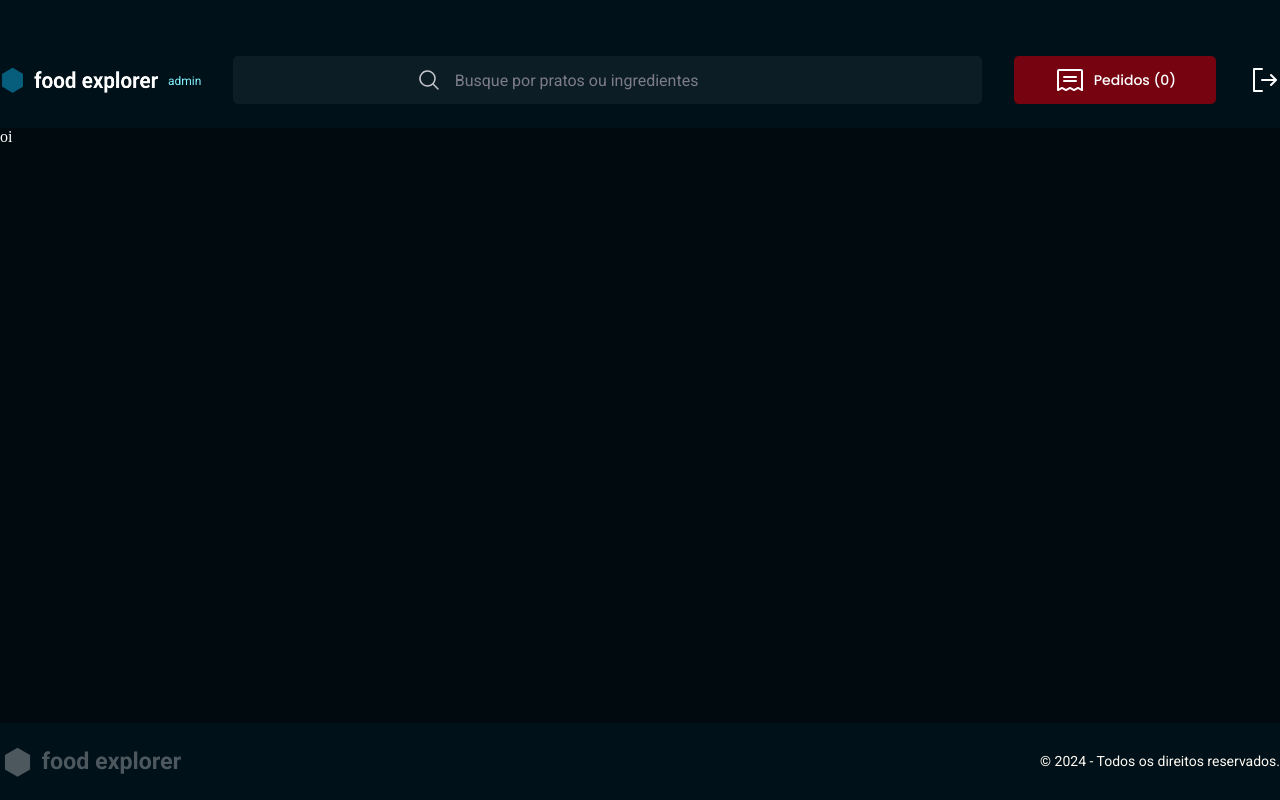
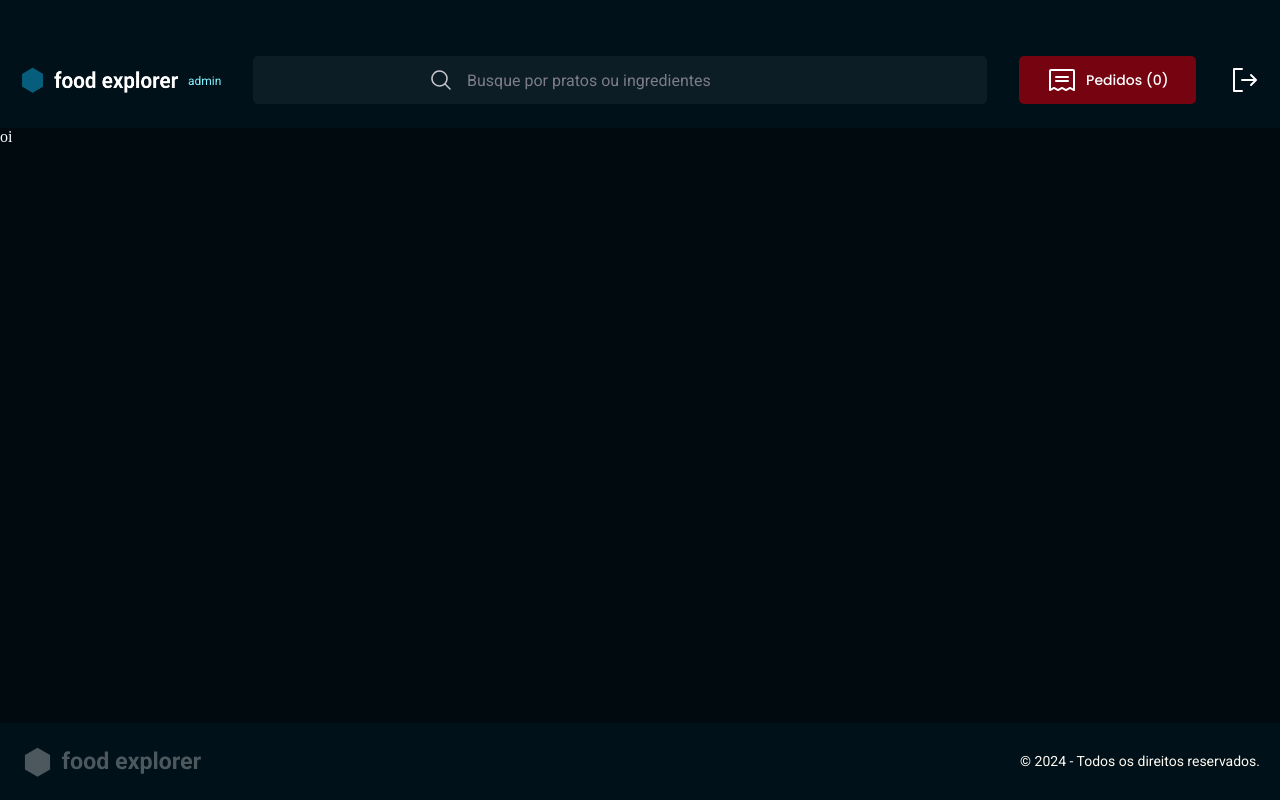
Before and after one commit to vctrhugoop/food-explorer-front-end, a React (Vite) app: page / in a window 1280 px wide. Built offline with nearby package versions, Linux system fonts and the light colour scheme.

Commit message:
🌈 style: change sizes and paddings

```diff
--- a/src/components/Footer/styles.js
+++ b/src/components/Footer/styles.js
@@ -14,7 +14,7 @@ export const FooterContent = styled.div`
   width: 100%;
 
   margin: 0 auto;
-  padding: 0 2.8rem;
+  padding: 0 1.8rem;
 
   display: flex;
   align-items: center;
@@ -32,7 +32,7 @@ export const FooterContent = styled.div`
   }
 
   @media screen and (min-width: 768px) {
-    padding: 0;
+    padding: 0 2rem;
 
     img {
       width: 18.6rem;
--- a/src/components/Header/styles.js
+++ b/src/components/Header/styles.js
@@ -20,7 +20,7 @@ export const HeaderContent = styled.div`
   @media screen and (min-width: 768px) {
     gap: 3.2rem;
 
-    padding: 5.6rem 0 2.4rem;
+    padding: 5.6rem 2rem 2.4rem;
   }
 `;
 
@@ -123,8 +123,6 @@ export const ButtonOrder = styled.button`
     background-color: ${({ theme }) => theme.COLORS.TOMATO['100']};
     border-radius: 5px;
 
-    padding: 0 3.2rem;
-
     span {
       display: none;
     }
```
